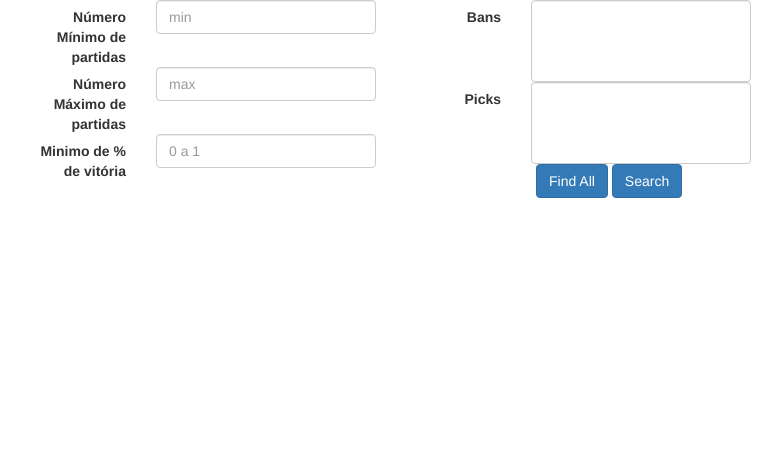
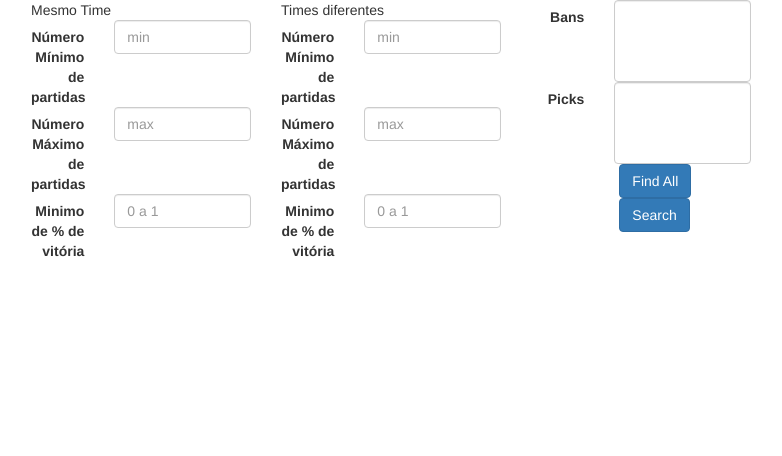
Before and after one commit to Rout222/lol, a Flask app: template templates/index.html in a window 1280 px wide. Shown: the top 456 px of the page, without its empty margins (54-836 px from the left). Before the commit the page ends 198 px from the top, so only its background shows below. Run offline with Flask 2, Linux system fonts and the light colour scheme; the template is opened without the code that fills it, so the values that code supplies are empty; some libraries are stand-ins or nearby versions.

Commit message:
counters

```diff
--- a/server.py
+++ b/server.py
@@ -8,20 +8,17 @@ import igraph
 
 equivalencia = {}
 
-# print(len(request.form), file=sys.stderr)
 app = Flask(__name__)
 @app.route("/", methods = ['GET', 'POST'])
 def hello():
 	json_file = get_json(request.form) if len(request.form) > 0 else get_json([])
-	if(len(json_file) > 1):
-		init_igraph()
+	# if(len(json_file) > 1):
+	# 	init_igraph()
 	return render_template('index.html', value=json_file, champs=champs.champs.items())
 
 def init_igraph():
 	g = igraph.read("pajekfile.net",format="pajek")
 	ver = list(range(1,len(equivalencia)+1))
-
-
 	cc = g.transitivity_undirected()
 	excentricidade = g.eccentricity(vertices=ver, mode="OUT")
 	grau = g.degree(ver, mode="OUT", loops=True)
@@ -41,12 +38,19 @@ def get_json(args):
 	default_min = 50
 	default_win = 0.6
 
-	query = "SELECT `value`,`win`, b.name as sname, c.name as tname, b.id as sid, c.id as tid FROM `arcs` a JOIN champs b ON (a.source_id = b.uid) JOIN champs c ON (a.target_id = c.uid)"
+	cmax = 5000
+	cmin = 50
+	cwin = 0.6
+
+	query = "SELECT `value`,`win`, b.name as sname, c.name as tname, b.id as sid, c.id as tid, jogoucontra, ganhoucontra FROM `arcs` a JOIN champs b ON (a.source_id = b.uid) JOIN champs c ON (a.target_id = c.uid)"
 	if(len(args) > 0):
 		minimo = mk_int(args['min'])
 		query += " WHERE value >= {}".format(minimo)
 		maximo = mk_int(args['max'])
 		vitorias = mk_float(args['win'])
+		cwin = mk_float(args['cwin'])
+		cmin = mk_float(args['cmin'])
+		cmax = mk_float(args['cmax'])
 		if(maximo > 0):
 			query += " AND value <= {}".format(maximo)
 
@@ -65,31 +69,51 @@ def get_json(args):
 		if (vitorias >= 0 and vitorias <= 1):
 			query += " AND win > {}".format(vitorias)
 	else:
-		query += " WHERE win >= {} AND value >= {}".format(default_win, default_min)
-
+		query += " WHERE (win >= {} AND value >= {})".format(default_win, default_min)
 	db=MySQLdb.connect(passwd="",db="leagueoflegends", user="root")
 	c=db.cursor()
 	c.execute(query)
 	db.close()
-	return make_json(c.fetchall())
+	cmax = 5000 if cmax < cmin else cmax
+	return make_json(c.fetchall(), cmin, cmax, cwin)
 
-def make_json(data):
+def make_enemies(target, min, max, win):
+	query = "SELECT b.name as sname, c.name as tname, b.id as sid, c.id as tid, jogoucontra, ganhoucontra FROM `arcs` a JOIN champs b ON (a.source_id = b.uid) JOIN champs c ON (a.target_id = c.uid)"
+	query += "WHERE c.name = \"{}\" AND ganhoucontra/jogoucontra >= {} ".format(target, win)
+	query += "AND jogoucontra BETWEEN {} AND {} ".format(min, max) if (max > 0) else ""
+	db=MySQLdb.connect(passwd="",db="leagueoflegends", user="root")
+	c=db.cursor()
+	c.execute(query)
+	db.close()
+	r = []
+	for x in c.fetchall():
+		r.append({"source" : x[0], "target" : target, "jogoucontra" : x[4], "ganhoucontra" :x[5]})
+	return r
+def make_json(data, cmin, cmax, cwin):
 	links = []
+	versus_links = []
 	list_used = []
 	paj_links = []
 	paj_nodes = []
 	for x in data:
 		links.append({"source" : x[2], "target" : x[3], "win" : x[1], "value" :x[0]})
+		for y in make_enemies(x[3], cmin, cmax, cwin):
+			versus_links.append(y)
 		paj_links.append({"sid" : x[4], "tid" : x[5], "value" :x[0]})
 		if list_used.count(x[2]) == 0:
 			list_used.append(x[2])
 			paj_nodes.append({"sid" : x[4], "sname" : x[2]})
 
+	# colocando na lista de usados os counters
+	for y in versus_links:
+		if list_used.count(y['source']) == 0:
+			list_used.append(y['source'])
+
 	make_paj(paj_nodes,paj_links)
 	nodes = get_all_champs_in_node(links, list_used)
+	output = Markup({"nodes" : nodes, "links" : links, "counters" : versus_links})
+	return output
 
-	output = Markup({"nodes" : nodes, "links" : links})
-	return output
 
 def make_paj(nodes, links):
 	output = open('pajekfile.net', 'w')
--- a/templates/index.html
+++ b/templates/index.html
@@ -9,10 +9,9 @@
 <body>
 <div class="container">
         <div class="row">
-            {{teste}}
             <div class="col-lg-8">
                 <form id="convFilter" class="form-horizontal" action="/" method="POST">
-                <div class="col-md-6">
+                <div class="col-md-4">Mesmo Time
                     <div class="form-group">
                       <label class="col-sm-4 control-label" for="min">Número Mínimo de partidas</label>
                       <div class="col-sm-8">
@@ -32,7 +31,27 @@
                       </div>
                     </div>
                 </div>
-                <div class="col-md-6">
+                <div class="col-md-4">Times diferentes
+                    <div class="form-group">
+                      <label class="col-sm-4 control-label" for="cmin">Número Mínimo de partidas</label>
+                      <div class="col-sm-8">
+                        <input type="number" class="form-control" name="cmin" id="cmin" placeholder="min">
+                      </div>
+                    </div>
+                    <div class="form-group">
+                      <label class="col-sm-4 control-label" for="cmax">Número Máximo de partidas</label>
+                       <div class="col-sm-8">
+                      <input type="number" class="form-control" name="cmax" id="cmax" placeholder="max">
+                      </div>
+                    </div>
+                    <div class="form-group">
+                      <label class="col-sm-4 control-label" for="cwin">Minimo de % de vitória</label>
+                      <div class="col-sm-8">
+                        <input type="number" step="0.01" class="form-control" name="cwin" id="cwin" placeholder="0 a 1">
+                      </div>
+                    </div>
+                </div>
+                <div class="col-md-4">
                     <div class="form-group ">
                       <label class="col-sm-4 control-label" for="bans">Bans</label>
                       <div class="col-sm-8">
@@ -69,7 +88,17 @@
     <div id='notes'></div>
   </div>
   <div class="col-md-10">
-    <svg width="800" height="780"></svg>
+    <svg width="800" height="780">
+      <defs>
+        <marker id='head' orient="auto"
+          markerWidth='20' markerHeight='40'
+          refX='0.1' refY='2'>
+          <!-- triangle pointing right (+x) -->
+          <path d='M0,0 V4 L2,2 Z' fill="red"/>
+        </marker>
+      </defs>
+
+    </svg>
   </div>
 </div>
 </div>
@@ -88,17 +117,19 @@ var linkDistance = Math.min(width,height)/4;
 
 var simulation = d3.forceSimulation()
     .force("charge", d3.forceManyBody().strength(-200))
-    .force("link", d3.forceLink().id(function(d) { return d.id; }).distance(
-    function(d) { return linkDistance+(d.value*d.win); }
-    ))
+    .force("link", d3.forceLink().id(function(d) { return d.id; }).distance(150).strength(0.4))
+    .force("linkC", d3.forceLink().id(function(d) { return d.id; }).distance(150).strength(0.4))
     .force("x", d3.forceX(width / 2))
     .force("y", d3.forceY(height / 2))
     .on("tick", ticked);
 
 var link = svg.selectAll(".link"),
-    node = svg.selectAll(".node");
+    node = svg.selectAll(".node"),
+    linkC = svg.selectAll(".counters");
+
   simulation.nodes(graph.nodes);
   simulation.force("link").links(graph.links);
+  simulation.force("linkC").links(graph.counters);
   link = link
     .data(graph.links)
     .enter().append("line")
@@ -116,7 +147,12 @@ var link = svg.selectAll(".link"),
           return "linkWeak"
         }
         ; })
-
+  linkC = linkC
+    .data(graph.counters)
+    .enter().append("line")
+      .attr("stroke-width", 10)
+      .attr("class", "link")
+      .attr("marker-end", 'url(#head)')
 
   node = node
     .data(graph.nodes)
@@ -155,21 +191,18 @@ var link = svg.selectAll(".link"),
           .on("start", dragstarted)
           .on("drag", dragged)
           .on("end", dragended));
-  node.each(function(x){
-
-    // For this pass we want to find all adjacencies.
-    // An adjacent node shares an edge with the
-    // current node.
-
-
-
-      });
 function ticked() {
   link.attr("x1", function(d) { return d.source.x; })
       .attr("y1", function(d) { return d.source.y; })
       .attr("x2", function(d) { return d.target.x; })
       .attr("y2", function(d) { return d.target.y; });
-
+  linkC.attr("x1", function(d) { return d.source.x; })
+      .attr("y1", function(d) { return d.source.y; })
+      .attr("x2", function(d) {
+        return get_x(d.source.x,d.target.x,d.source.y,d.target.y); })
+      .attr("y2", function(d) {
+        return get_y(d.source.x,d.target.x,d.source.y,d.target.y);
+      });
   node.attr("cx", function(d) { return d.x; })
       .attr("cy", function(d) { return d.y; });
       node.attr("transform", function(d) { return "translate(" + d.x + "," + d.y + ")"; });
@@ -185,6 +218,13 @@ function dragged(d) {
   d.fy = d3.event.y;
 }
 
+function get_x(x2,x1,y2,y1){
+  return x1 - 50 * ((x1-x2) / (Math.sqrt(Math.pow(x2-x1,2) + Math.pow(y2-y1,2))));
+}
+
+function get_y(x2,x1,y2,y1){
+  return y1 - 50 * ((y1-y2) / (Math.sqrt(Math.pow(x2-x1,2) + Math.pow(y2-y1,2))));
+}
 function dragended(d) {
   if (!d3.event.active) simulation.alphaTarget(0);
   d.fx = null;
```
Also changed, not shown: graph.py (+19 -31 lines), match_id.txt (+6 -6 lines), static/output.json (+1 -1 lines), teste.py (+3 -6 lines), 1 other file.
